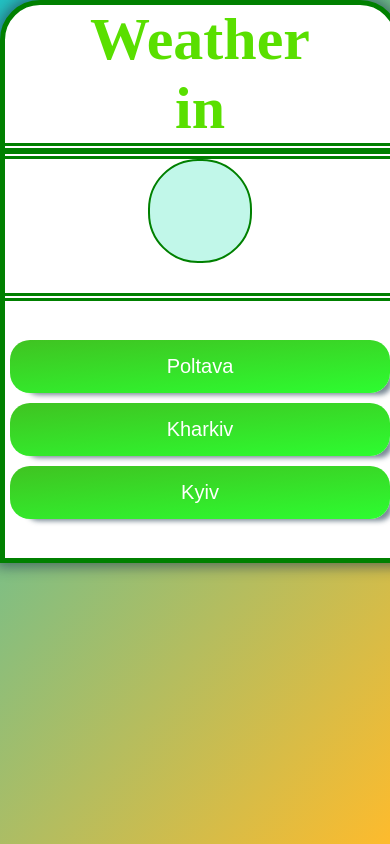
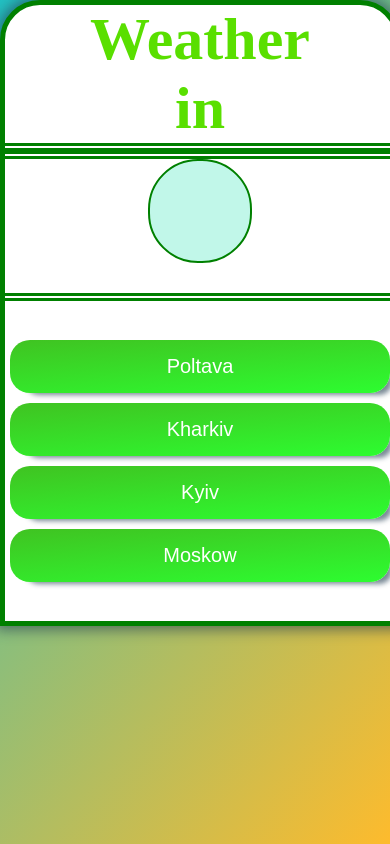
Before and after one commit to nexon5/WeatherAPI, a plain HTML site: page index.html in a window 390 px wide. Drawn offline with Linux system fonts and the light colour scheme; no server answers.

Commit message:
2109commit

```diff
--- a/index.html
+++ b/index.html
@@ -24,6 +24,7 @@
                     <button class="poltava">Poltava</button>
                     <button class="kharkov">Kharkiv</button>
                     <button class="kiev">Kyiv</button>
+                    <button class="msk">Moskow</button>
                 </div>
                 <br>
             </div>
--- a/main.js
+++ b/main.js
@@ -3,6 +3,7 @@
 let btnPol = document.querySelector(".poltava");
 let btnKha = document.querySelector(".kharkov");
 let btnKiev = document.querySelector(".kiev");
+let btnMsk = document.querySelector(".msk");
 
 
 
@@ -10,19 +11,11 @@ function ShowWeather(string1) {
     fetch(`https://api.openweathermap.org/data/2.5/weather?q=${string1}&appid=3d3c50d2cc6960668ccaab7656cc36f3`)
         .then(function (resp) { return resp.json() })
         .then(function (data) {
-
-            console.log(data);
-
+            console.log(data)
             document.querySelector(".city-name").textContent = `${data.name}, ${data.sys.country}`;
             document.querySelector(".temp").innerHTML = `${Math.round(+data.main.temp - 274)}&deg`;
             document.querySelector(".weath-icon").src = `http://openweathermap.org/img/wn/${data.weather[0].icon}@2x.png`;
             document.querySelector(".weath").textContent = data.weather[0].description;
-
-            console.log("Нажата" + string1)
-
-
-
-
         })
         .catch(function () {
             //catch any errors
@@ -37,3 +30,4 @@ ShowWeather("Poltava, UA");
 btnPol.addEventListener('click', function () { ShowWeather("Poltava, UA"); });
 btnKha.addEventListener('click', function () { ShowWeather("Kharkiv, UA"); });
 btnKiev.addEventListener('click', function () { ShowWeather("Kiev, UA"); });
+btnMsk.addEventListener('click', function () { ShowWeather("Moscow, RU"); });
--- a/style.css
+++ b/style.css
@@ -75,6 +75,6 @@ button:hover{
 /*МЕДИА*/
 @media (max-width: 700px){
     .weather{
-        width:100vw;
+        width:100%;
     }
 }
```
